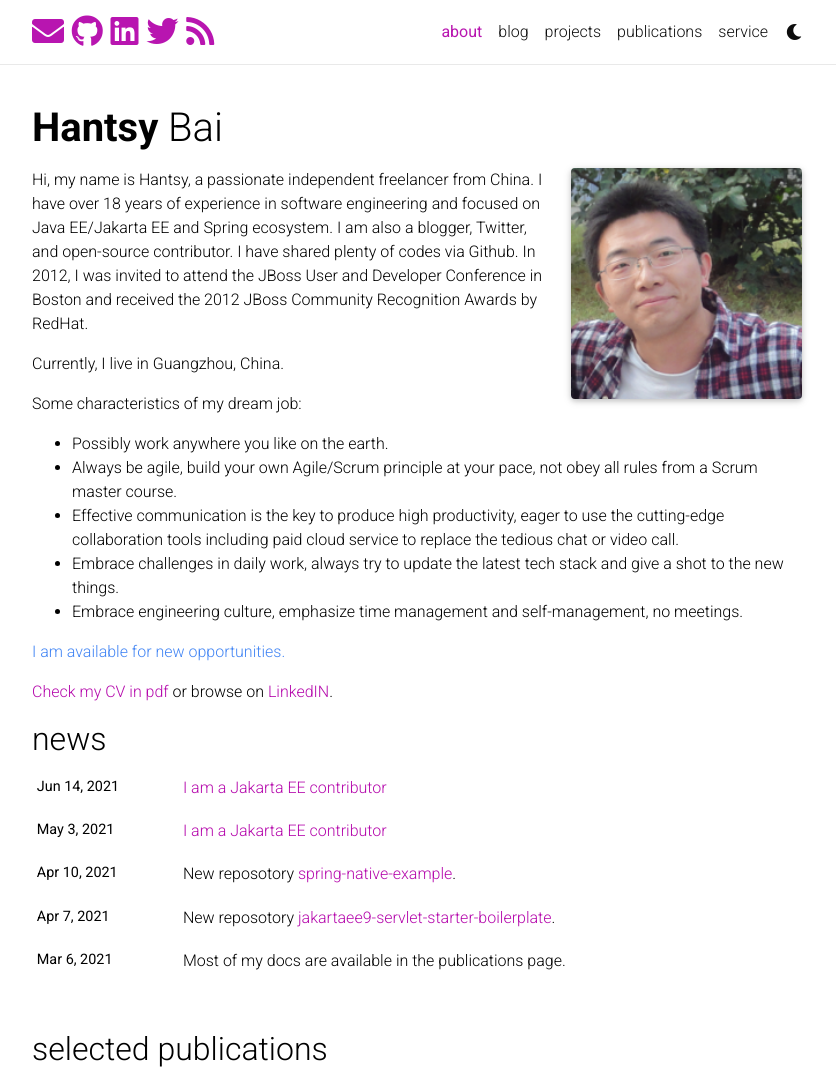
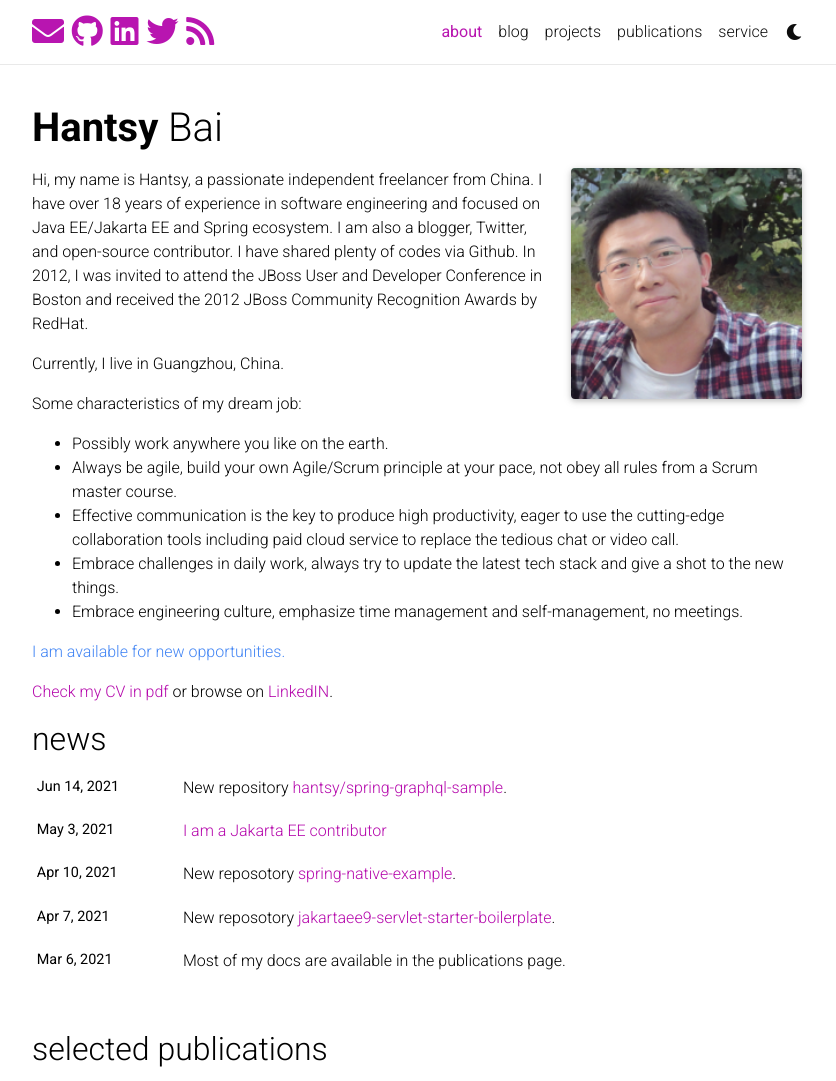
Before and after one commit to hantsy/hantsy.github.io, a Jekyll site: the page built from _pages/about.md, in a window 1280 px wide and 1370 px high, cut to the strip 0-1081 px from the top of the window. Shown: the whole strip, without its empty margins (223-1059 px from the left). Built offline with Jekyll 4.4.1, drawn with Linux system fonts in a browser that asks for light colours; nearby versions of some CDN libraries; emoji names are drawn with the system emoji font; a style sheet for code colours, icons or effects is not loaded.

Commit message:
chore: clean

```diff
--- a/_news/announcement_5.md
+++ b/_news/announcement_5.md
@@ -1,7 +1,7 @@
 ---
 layout: post
 date: 2021-06-14 14:00:00
-title: I am a Jakarta EE contributor
+inline: true
 ---
 
 New repository [hantsy/spring-graphql-sample](https://github.com/hantsy/spring-graphql-sample).
```
